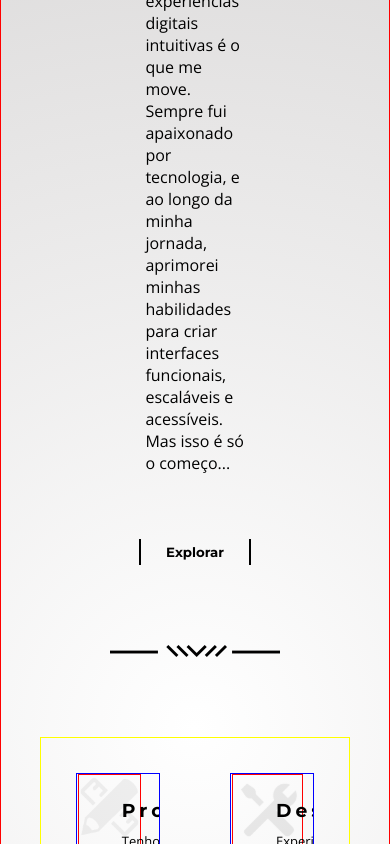
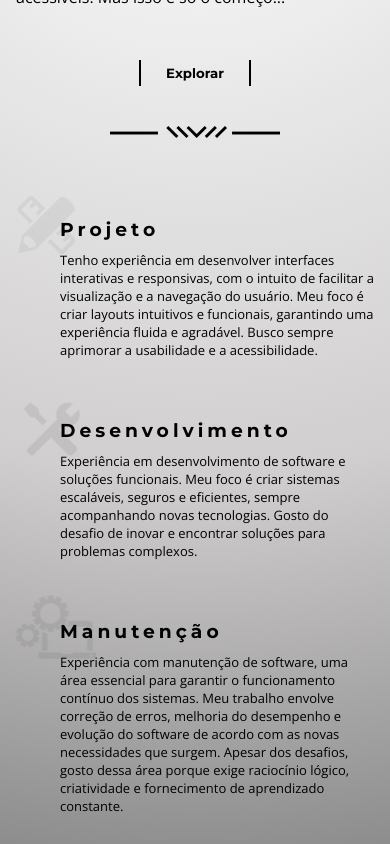
Before and after one commit to martinsalan2003/Portifolio-Alan, a React (Vite) app in the folder portifolioAlan/: page / in a window 390 px wide. Shown: the part 1600-2444 px from the top of the page. Built offline with nearby package versions, Linux system fonts and the light colour scheme.

Commit message:
termino do componente sobre mim

```diff
--- a/portifolioAlan/src/components/Sobremim.jsx
+++ b/portifolioAlan/src/components/Sobremim.jsx
@@ -51,7 +51,7 @@ Sou movido por desafios, adoro aprender novas tecnologias e estou sempre em busc
 
             <div className="conhecimentos">
                 {conhecimentos.map((item, index) => (
-                    <div className="card" key={index}>
+                    <div className={`card ${item.title === 'Manutenção' ? 'manutencao-card' : ''}`} key={index}>
                         <div className="icone-fundo">
                             <img src={item.icone} alt={item.title} />
                         </div>
--- a/portifolioAlan/src/styles/components/info.sass
+++ b/portifolioAlan/src/styles/components/info.sass
@@ -65,7 +65,9 @@
             max-width: 100% !important
             letter-spacing: 1px
             line-height: 2em
-            font-size: 80%
+            font-size: 90%
+        button
+            display: none
 
         .icone-container
             rotate: none
--- a/portifolioAlan/src/styles/components/sobremim.sass
+++ b/portifolioAlan/src/styles/components/sobremim.sass
@@ -1,7 +1,6 @@
 @import '../global/variables'
 
 .Sobre-mim
-    border: 1px solid red
 
     .container-alan
         margin: 0 5%
@@ -47,18 +46,20 @@
         justify-content: center
 
     .conhecimentos
-        margin: 0 10%
-        border: 1px solid yellow
+        margin: 0 4%
         display: grid
         grid-template-columns: repeat(2, 1fr)
 
+        .manutencao-card
+            position: relative
+            left: 50%
 
         .card
             position: relative
             color: #ffffff
             margin: 35px
             overflow: hidden
-            border: 1px solid blue
+
 
             p
                 font-size: 13px
@@ -76,9 +77,30 @@
                 z-index: 2
 
             .icone-fundo
-                border: 1px solid red
                 position: absolute
                 left: 1px
                 top: 0
                 bottom: 0
                 z-index: 1
+
+// mobile
+@media (max-width: 768px)
+
+    .container-alan
+        margin: 25px 0 !important
+        padding: 0 !important
+
+        p
+            max-width: 90%  !important
+            margin: 2em 1em !important
+            width: 100%
+    .divisoria
+        margin: 40px 0 !important
+    .conhecimentos
+        margin: 0 !important
+        grid-template-columns: none !important
+
+        .card
+            margin: 15px !important
+        .manutencao-card
+            left: 0 !important
```
